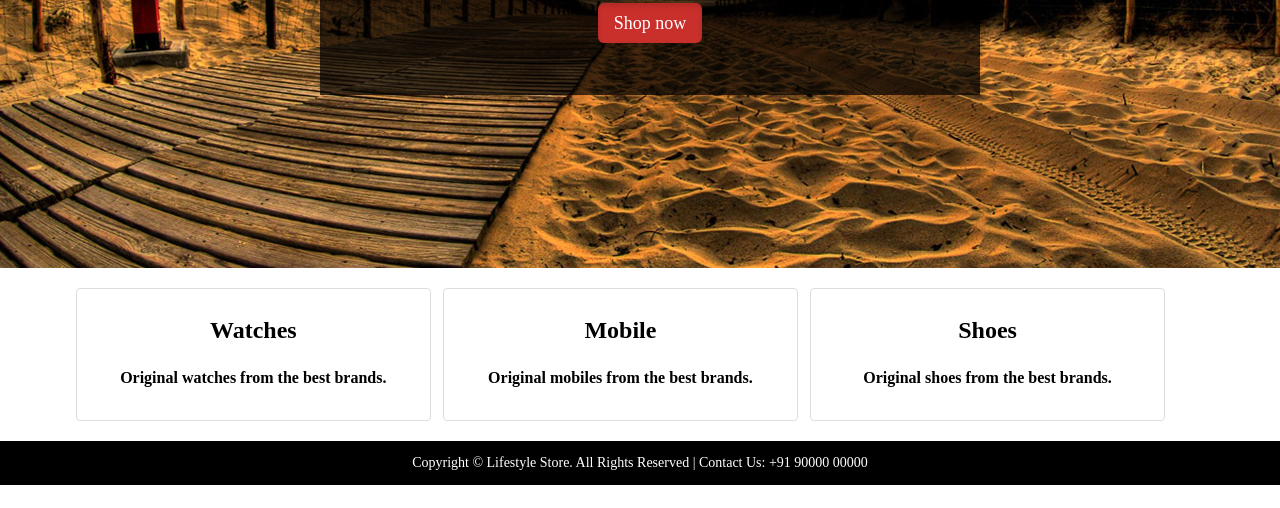
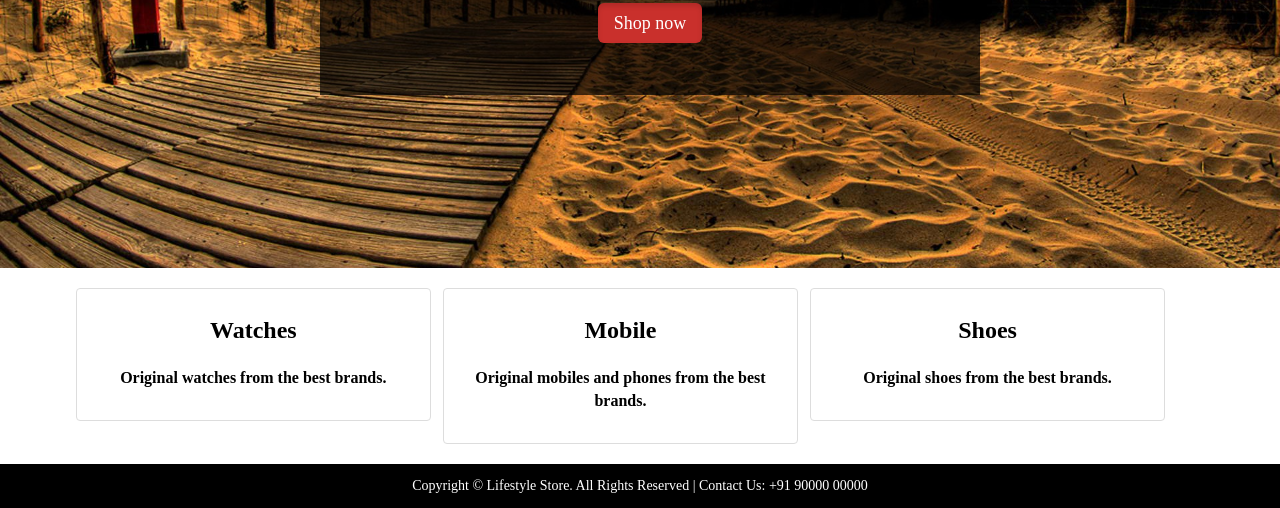
Before and after one commit to chytrakr/Lifestyle-Store-Website, a plain HTML site: page index.html in a window 1280 px wide. Shown: the part 368-876 px from the top of the page. Before the commit the page ends 853 px from the top, so only its background shows below. Drawn offline with Linux system fonts and the light colour scheme.

Commit message:
updated text

```diff
--- a/index.html
+++ b/index.html
@@ -35,7 +35,7 @@
 				<a href="#">
 					<img class="thumbnail">
 					<div class="caption">
-						<h2>Mobile</h2><p>Original mobiles from the best brands.</p>
+						<h2>Mobile</h2><p>Original mobiles and phones from the best brands.</p>
 					</div>
 				</a>
 			</div>
```
